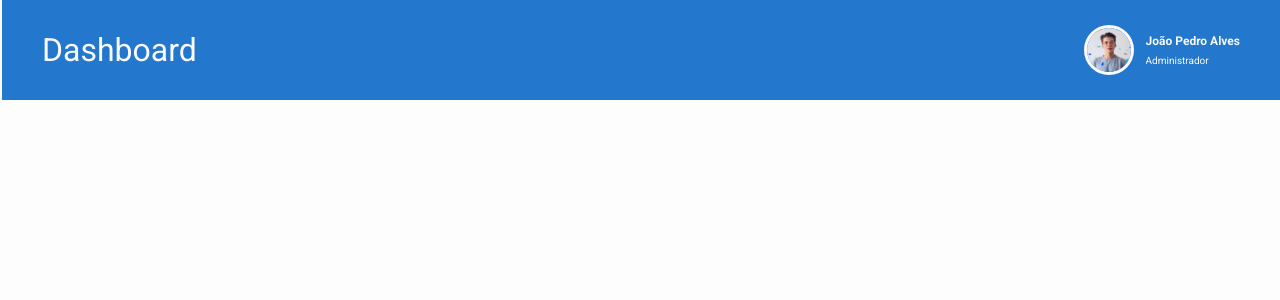
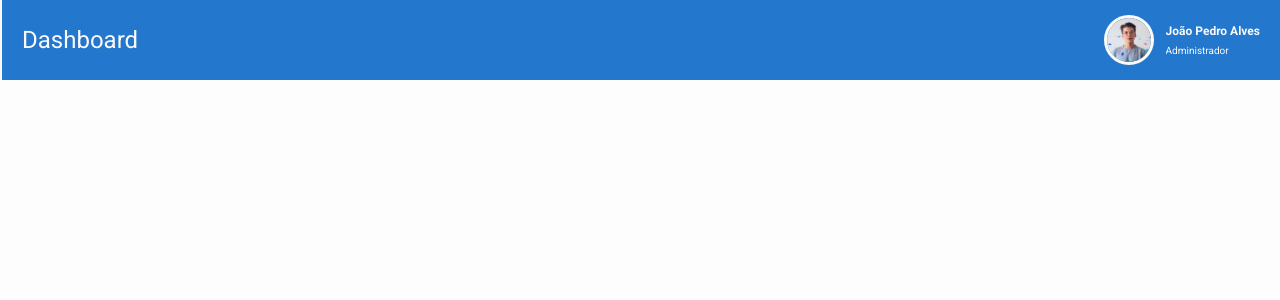
Before and after one commit to MarcosRogerioFerreiraIFMS/cidade-inclusiva-adm-front-end, a Next.js app: page / in a window 1280 px wide. Shown: the top 300 px of the page. Built offline with nearby package versions, Linux system fonts and the light colour scheme.

Commit message:
style: ajustar altura e tamanho da fonte no cabeçalho do dashboard

```diff
--- a/src/app/_components/header.tsx
+++ b/src/app/_components/header.tsx
@@ -2,8 +2,8 @@ import { Avatar, AvatarFallback, AvatarImage } from './ui/avatar'
 
 export function Header() {
   return (
-    <header className="bg-secondary border-secondary-foreground flex h-25 items-center justify-between border-l-2 px-10 py-3">
-      <h1 className="text-secondary-foreground text-[32px]">Dashboard</h1>
+    <header className="bg-secondary border-secondary-foreground flex h-20 items-center justify-between border-l-2 px-5 py-3">
+      <h1 className="text-secondary-foreground text-2xl">Dashboard</h1>
 
       <div className="flex items-center gap-3">
         <Avatar className="h-[50px] w-[50px] cursor-pointer rounded-full border-3">
```
